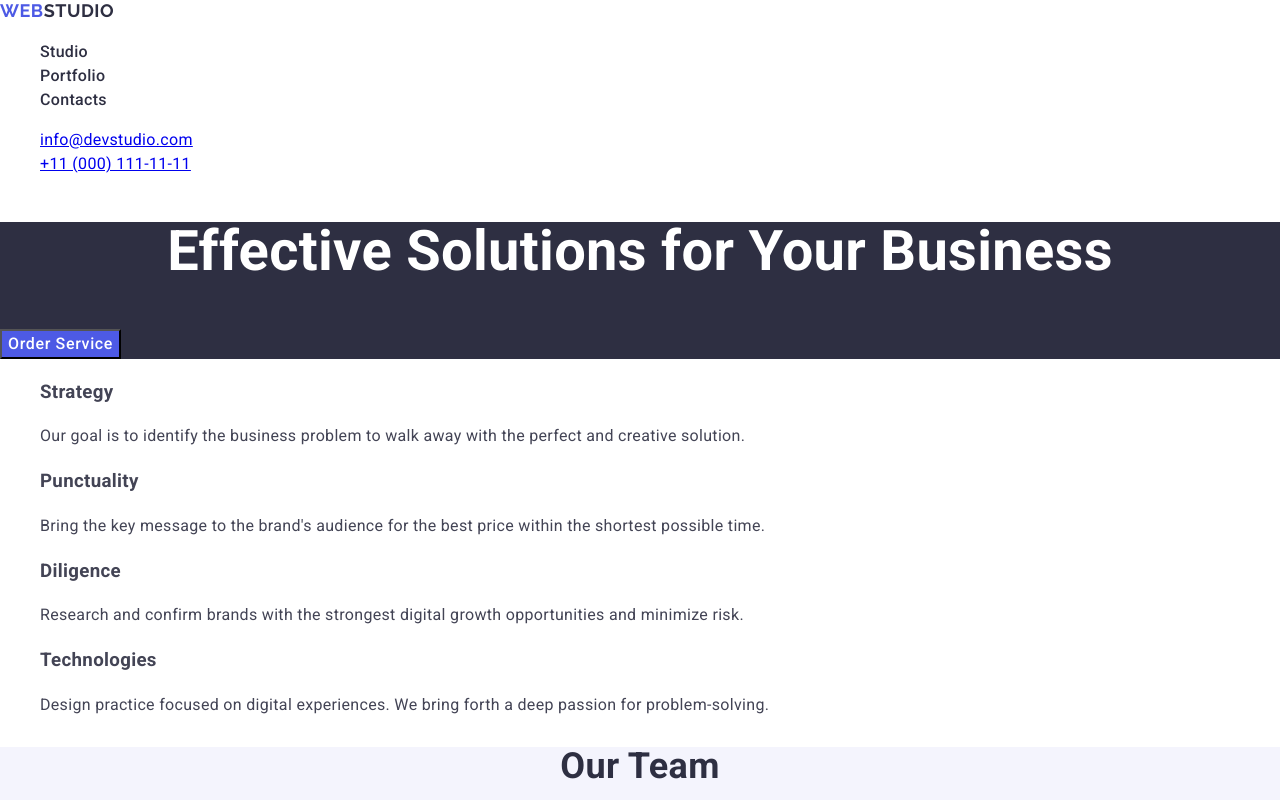
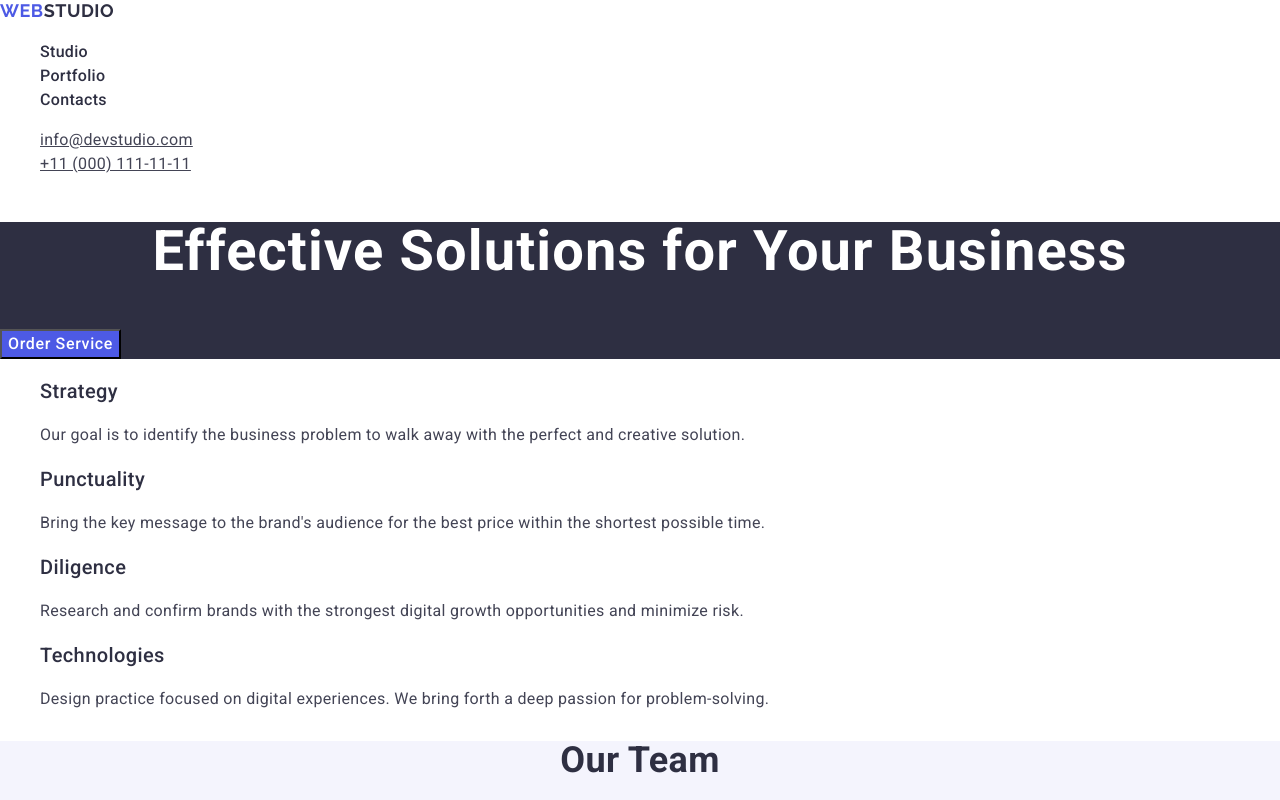
Before and after one commit to Amiinaa08/goit-markup-hw-02, a plain HTML site: page index.html in a window 1280 px wide. Shown: the top 800 px of the page. Drawn offline with nearby package versions, Linux system fonts and the light colour scheme.

Commit message:
fix headlines

```diff
--- a/css/styles.css
+++ b/css/styles.css
@@ -54,6 +54,10 @@ ul {
 }
 /* #endregion */
 
+.address-link {
+  color: #434455;
+}
+
 .address-link:hover,
 .address-link:focus {
   color: #404bbf;
@@ -66,6 +70,7 @@ ul {
   font-size: 56px;
   line-height: 1.07;
   text-align: center;
+  letter-spacing: 0.02em;
 }
 
 .section-button {
@@ -90,6 +95,7 @@ ul {
   line-height: 1.11;
   text-align: center;
   text-transform: capitalize;
+  letter-spacing: 0.02rem;
 }
 
 .section-list-headline {
@@ -97,6 +103,7 @@ ul {
   font-weight: 500;
   font-size: 20px;
   line-height: 1.2;
+  letter-spacing: 0.02em;
 }
 
 .order-section {
--- a/index.html
+++ b/index.html
@@ -52,28 +52,28 @@
         <h2 class="section-headline" hidden>About Us</h2>
         <ul>
           <li>
-            <h3>Strategy</h3>
+            <h3 class="section-list-headline">Strategy</h3>
             <p class="list-paragraph">
               Our goal is to identify the business problem to walk away with the
               perfect and creative solution.
             </p>
           </li>
           <li>
-            <h3>Punctuality</h3>
+            <h3 class="section-list-headline">Punctuality</h3>
             <p class="list-paragraph">
               Bring the key message to the brand's audience for the best price
               within the shortest possible time.
             </p>
           </li>
           <li>
-            <h3>Diligence</h3>
+            <h3 class="section-list-headline">Diligence</h3>
             <p class="list-paragraph">
               Research and confirm brands with the strongest digital growth
               opportunities and minimize risk.
             </p>
           </li>
           <li>
-            <h3>Technologies</h3>
+            <h3 class="section-list-headline">Technologies</h3>
             <p class="list-paragraph">
               Design practice focused on digital experiences. We bring forth a
               deep passion for problem-solving.
@@ -127,7 +127,7 @@
         </ul>
       </section>
       <section>
-        <h2 class="section-list-headline">Our Portfolio</h2>
+        <h2 class="section-headline">Our Portfolio</h2>
         <ul>
           <li>
             <img
```
